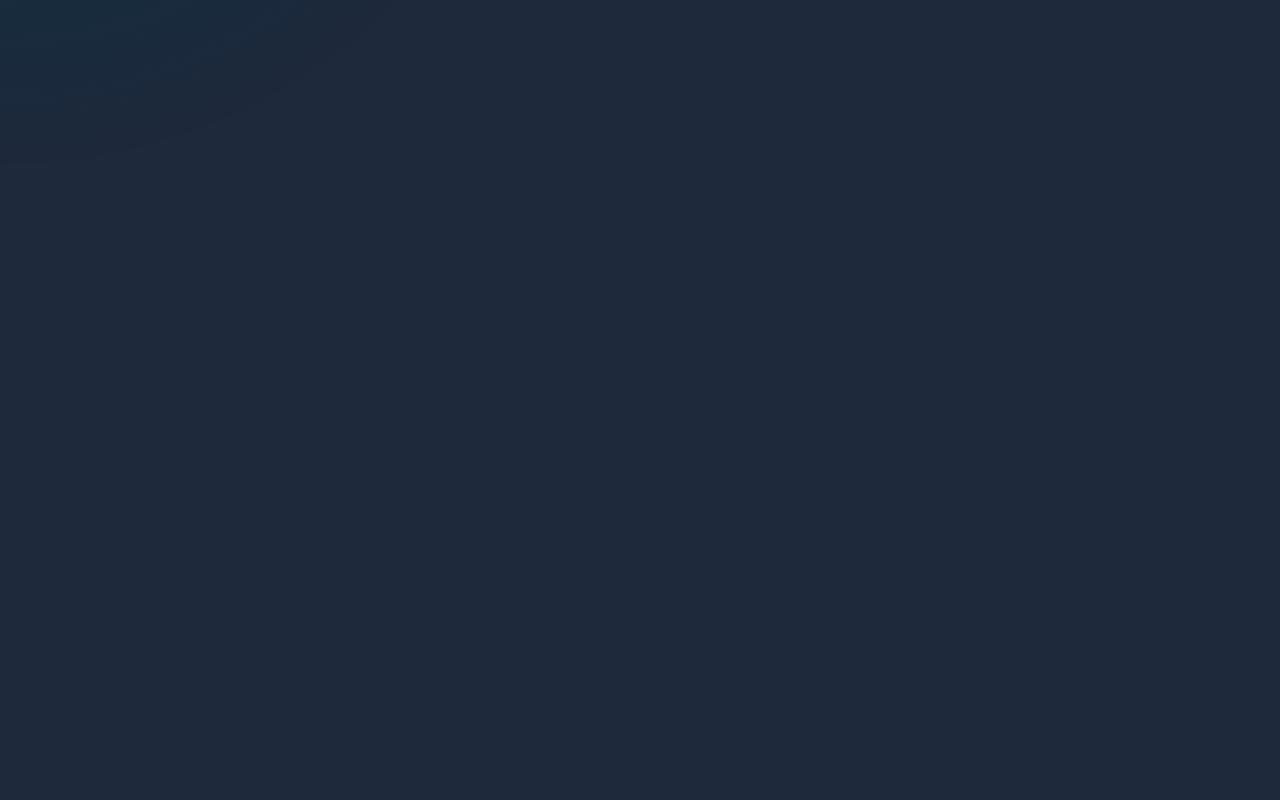
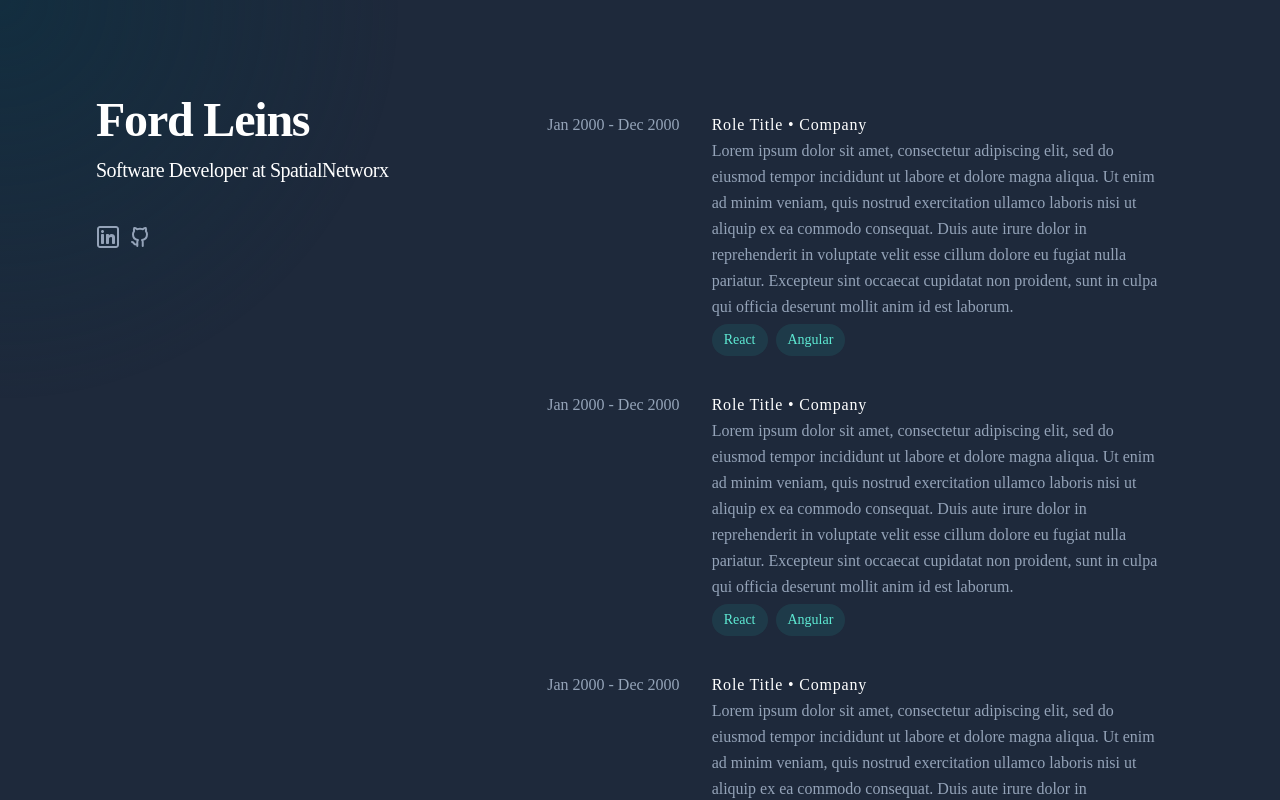
Before and after one commit to HotWheelsTony/fordleins-dev, a SvelteKit app: page / in a window 1280 px wide. Shown: the top 800 px of the page. Built offline with nearby package versions, Linux system fonts and the light colour scheme; a web font is replaced by a local one.

Commit message:
Rework home page

```diff
--- a/src/routes/+page.svelte
+++ b/src/routes/+page.svelte
@@ -1,5 +1,8 @@
 <script>
     import { onMount } from "svelte";
+    import Card from "$lib/card.svelte";
+    import Header from "$lib/header.svelte";
+    import Footer from "$lib/footer.svelte";
 
     onMount(() => {
         window.addEventListener("mousemove", updateMousePos);
@@ -8,26 +11,38 @@
         };
     });
 
-    export let mousePos = {
-        x: 0,
-        y: 0,
-    };
+    const updateMousePos = (event) => {
+        const bg = document.getElementById("background");
 
-    const updateMousePos = (event) => {
-        mousePos = {
-            x: event.clientX,
-            y: event.clientY,
-        };
-
-        const bg = document.getElementById("background");
-        bg.style.setProperty("left", `${mousePos.x}px`);
-        bg.style.setProperty("top", `${mousePos.y}px`);
+        bg.style.setProperty(
+            "background",
+            `radial-gradient(800px at ${event.clientX}px ${event.clientY}px, rgba(8, 51, 68, 0.5), transparent 70%)`,
+        );
     };
 </script>
 
-<div class="-z-10 bg-slate-800 h-screen w-screen fixed flex place-items-center">
-    <div
-        id="background"
-        class="-z-20 w-[100rem] h-[100rem] absolute -translate-x-1/2 -translate-y-1/2 rounded-full bg-gradient-radial from-cyan-950 via-transparent to-transparent"
-    ></div>
+<div id="background" class="fixed inset-0 -z-10" />
+
+<div class="mx-auto min-h-screen max-w-screen-xl px-6 py-12 lg:py-0 lg:px-24">
+    <div class="lg:flex lg:justify-between lg:gap-4">
+        <div class="lg:sticky lg:h-screen lg:top-0 lg:py-24">
+            <Header />
+        </div>
+        <main class="group/cards lg:w-3/5 py-12 lg:py-24">
+            <Card />
+            <Card />
+            <Card />
+            <Card />
+        </main>
+    </div>
 </div>
+
+<style>
+    #background {
+        background: radial-gradient(
+            800px at 0px 0px,
+            rgba(8, 51, 68, 0.5),
+            transparent 50%
+        );
+    }
+</style>
```
